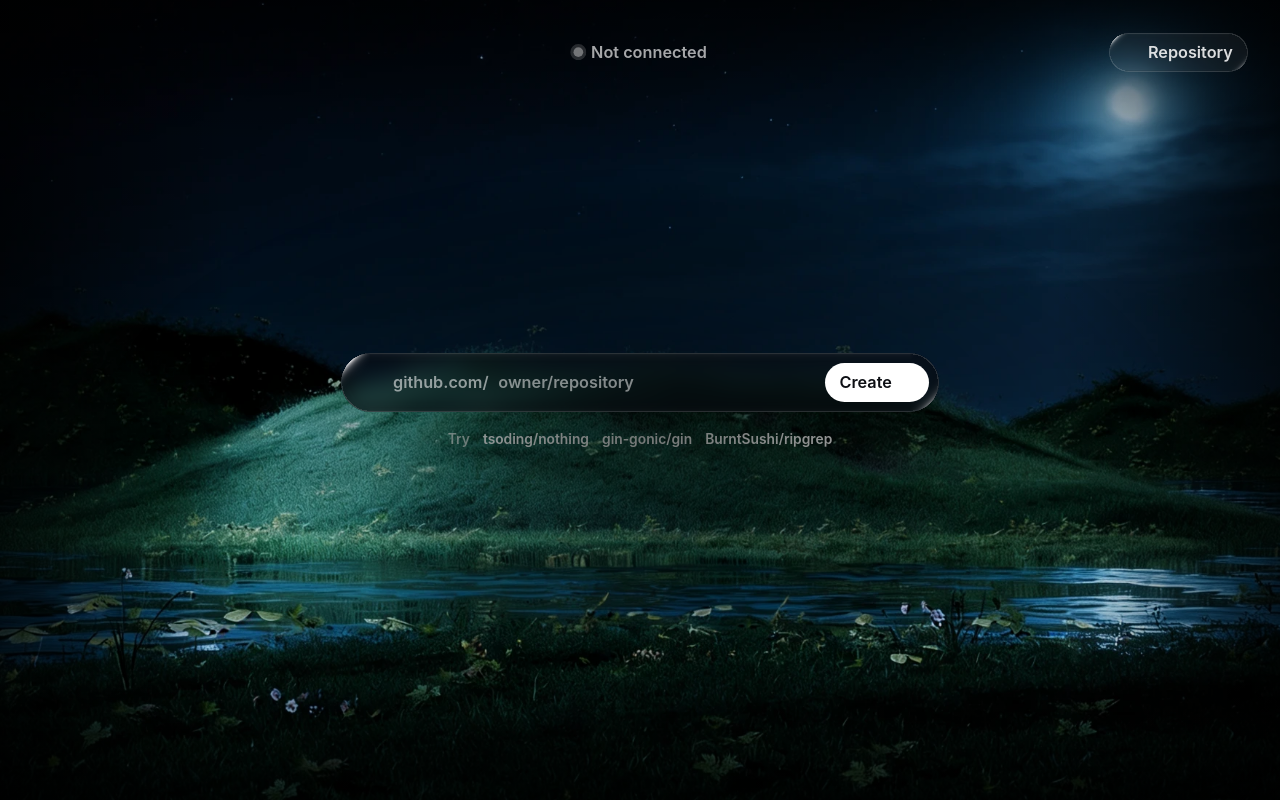
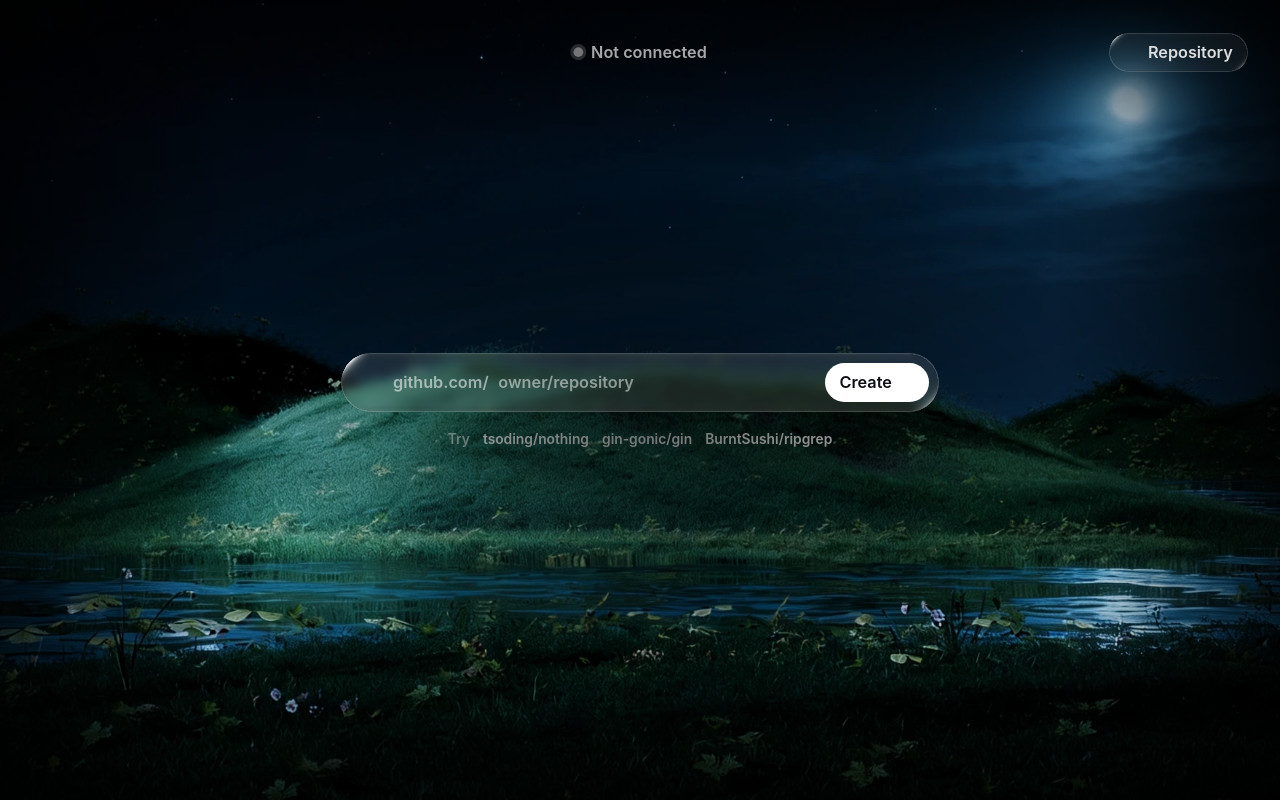
Before and after one commit to repolis/repolis, a React (Vite) app in the folder frontend/: page / in a window 1280 px wide. Built offline with nearby package versions, Linux system fonts and the light colour scheme; some icons are missing.

Commit message:
feat(frontend): keep the landing field light liquid glass
Back to a light tint and clear glass that lenses the landscape; the frost
is raised only enough to smooth the grass texture behind the text. The
brighter secondary text and the darkening behind the field stay.

```diff
--- a/frontend/src/features/home/repo-form.tsx
+++ b/frontend/src/features/home/repo-form.tsx
@@ -82,9 +82,7 @@ export function RepoForm({
           ref={attach}
           className={cn(
             "type-hud relative isolate flex h-[4.5rem] w-full cursor-text items-center gap-3 rounded-full pr-3 pl-6 transition-colors duration-300",
-            // Dark glass: the field sits on the brightest part of the
-            // landscape, and white type needs a quiet ground to read on.
-            focused ? "bg-[rgb(8_12_20/0.5)]" : "bg-[rgb(8_12_20/0.4)]",
+            focused ? "bg-white/[0.1]" : "bg-white/[0.07]",
           )}
           style={glassStyle}
         >
--- a/frontend/src/shared/glass/maps.ts
+++ b/frontend/src/shared/glass/maps.ts
@@ -60,13 +60,13 @@ export const GLASS = {
     lightIntensity: 0.8,
     splay: 1,
   },
-  /** The landing capsule: a thick pill that lenses the scene at its rim
-   * and is frosted enough in the middle for the text to sit on calm glass. */
+  /** The landing capsule: clear, thick glass that lenses the scene, frosted
+   * just enough that fine texture behind it does not break up the text. */
   capsule: {
     depth: 22,
     refraction: 1,
     dispersion: 0.6,
-    frost: 28,
+    frost: 12,
     lightAngle: -45,
     lightIntensity: 0.9,
     splay: 0.3,
```
